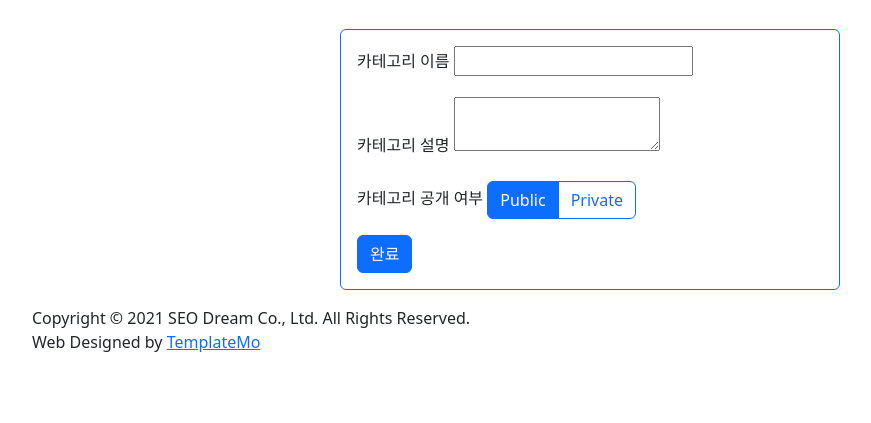
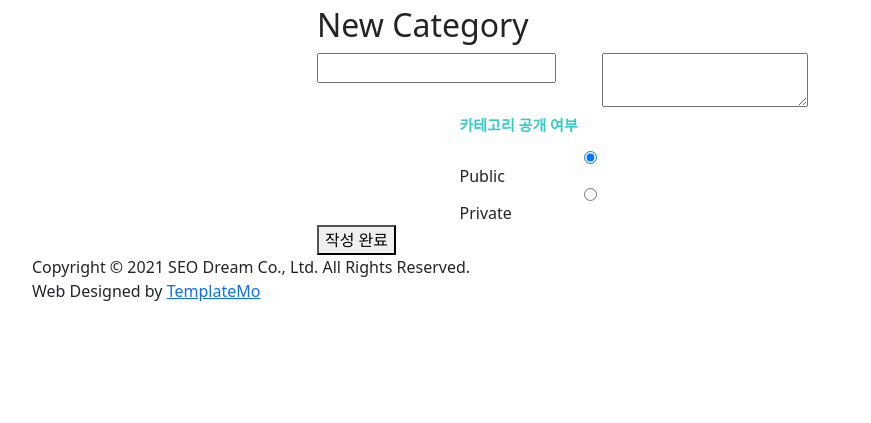
Before and after one commit to Chaerim1001/DjangoLink, a Django app: template djangolink/templates/mypage/post_category.html in a window 1280 px wide. Shown: the part 377-800 px from the top of the page, without its empty margins (50-921 px from the left). Run offline with Django 4.2, Linux system fonts and the light colour scheme; the template is opened without the code that fills it, so the values that code supplies are empty, except form fields; tables that the repository leaves empty hold one stand-in row (values such as "Sample post"); form fields are guessed from the names that the template uses; some libraries are stand-ins or nearby versions.

Commit message:
[CHORE] 카테고리 생성 페이지 수정

```diff
--- a/djangolink/myPage/forms.py
+++ b/djangolink/myPage/forms.py
@@ -6,8 +6,8 @@
         model = Category
         fields = ['category_name','description']
         widgets = {
-            'category_name': forms.TextInput(attrs={'required': 'true', 'class': 'form-control', 'name':'category_name'}),
-            'description': forms.TextInput(attrs={'required':'true', 'class': 'form-control','name': 'description'}),
+            'category_name': forms.TextInput(attrs={'required': 'true', 'class': 'form-control', 'name':'category_name', 'placeholder':'Category name'}),
+            'description': forms.TextInput(attrs={'required':'true', 'class': 'form-control','name': 'description', 'placeholder':'Category description'}),
         }
         label = {
             'category_name': 'category_name',
--- a/djangolink/templates/mypage/post_category.html
+++ b/djangolink/templates/mypage/post_category.html
@@ -3,32 +3,59 @@
 
 
 {% block content %}
-    <div class="card border-primary mb-3" style="width: 500px; margin-right: auto; margin-left:auto; margin-top: 50px">
-        <div class="card-body">
-        <form id="categoryform" method="post"> {% csrf_token %}
+    <div id="contact" class="contact-us section">
+        <div class="container">
+          <div class="row">
+            <div class="col-lg-12 wow fadeInUp" data-wow-duration="0.5s" data-wow-delay="0.25s">
+              <form id="contact" action="" method="post"> {% csrf_token %}
+                <div class="row">
+                  <div class="col-lg-6 offset-lg-3">
+                    <div class="section-heading">
+                      <h6>Linkshare</h6>
+                      <h2><span>New Category</span></h2>
+                    </div>
+                  </div>
+                  <div class="col-lg-6 offset-lg-3">
+                    <div class="row">
+                      <div class="col-lg-6">
+                        <fieldset>
+                            {{form.category_name}}
+                        </fieldset>
+                      </div>
+                      <div class="col-lg-6">
+                        <fieldset>
+                            {{form.description}}
+                        </fieldset>
+                      </div>
+                            <div class="col-lg-6 offset-lg-3" role="group">
+                                <label class="form-label" style="font-size: 15px;
+                                font-weight: 700;
+                                color: #33ccc5;
+                                text-transform: uppercase;
+                                margin-bottom: 15px;">카테고리 공개 여부</label>
+                                <div class="row">
 
-            <div class="mb-3">
-                <label class="form-label">카테고리 이름</label>
-                {{form.category_name}}
+                                <input type="radio" name="share" id="btnradio1" autocomplete="off" checked value="true">
+                                <label for="btnradio1">Public</label>
+                                <input type="radio" name="share" id="btnradio2" autocomplete="off" value="false">
+                                <label for="btnradio2">Private</label>
+                              </div>
                             </div>
 
-            <div class="mb-3">
-                <label class="form-label">카테고리 설명</label>
-                {{form.description}}
+
+
+                      <div class="col-lg-12">
+                        <fieldset>
+                          <button type="submit" id="form-submit" class="main-button ">작성 완료</button>
+                        </fieldset>
+                      </div>
+                    </div>
                   </div>
 
-            <div class="mb-3">
-                <label class="form-label">카테고리 공개 여부</label>
-                <div class="btn-group" role="group" aria-label="Basic radio toggle button group">
-                    <input type="radio" class="btn-check" name="share" id="btnradio1" autocomplete="off" checked value="true">
-                    <label class="btn btn-outline-primary" for="btnradio1">Public</label>
-
-                    <input type="radio" class="btn-check" name="share" id="btnradio2" autocomplete="off" value="false">
-                    <label class="btn btn-outline-primary" for="btnradio2">Private</label>
+                </div>
+              </form>
             </div>
           </div>
-            <button type="submit" class="btn btn-primary" id="submit_btn">완료</button>
-          </form>
         </div>
       </div>
 {% endblock content %}
```
Lines whose indentation alone changed are shown as unchanged.
